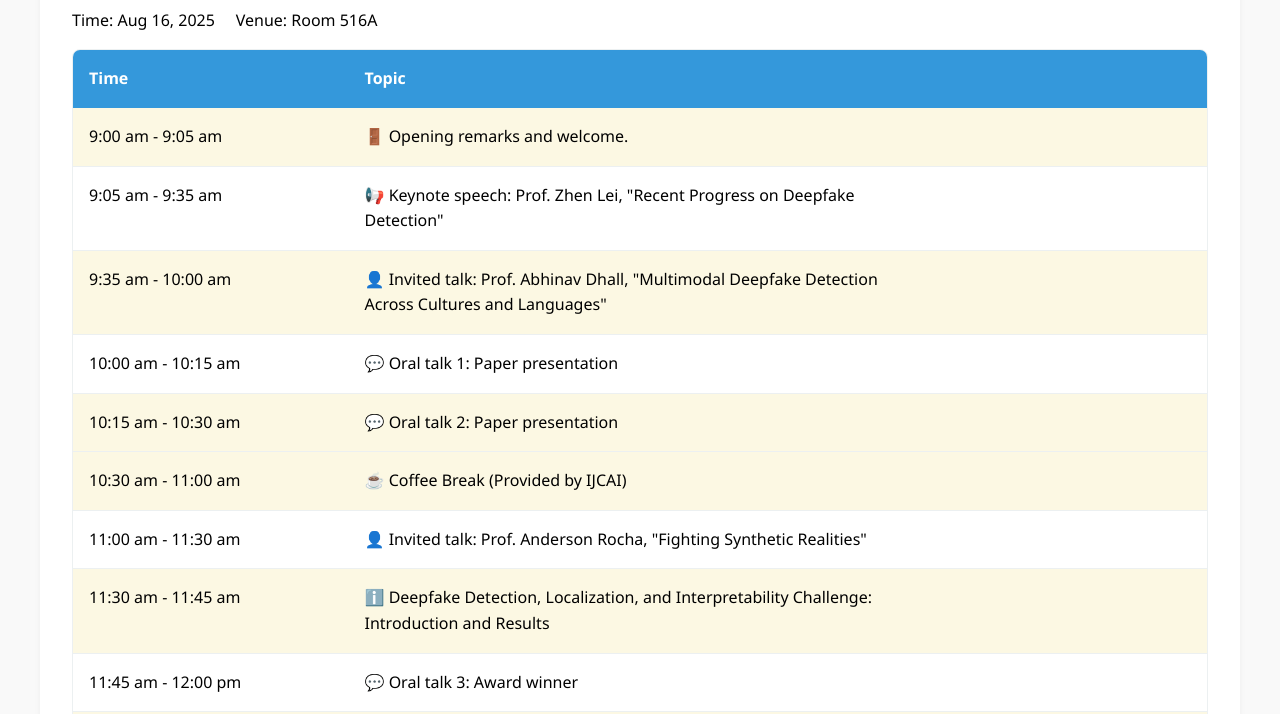
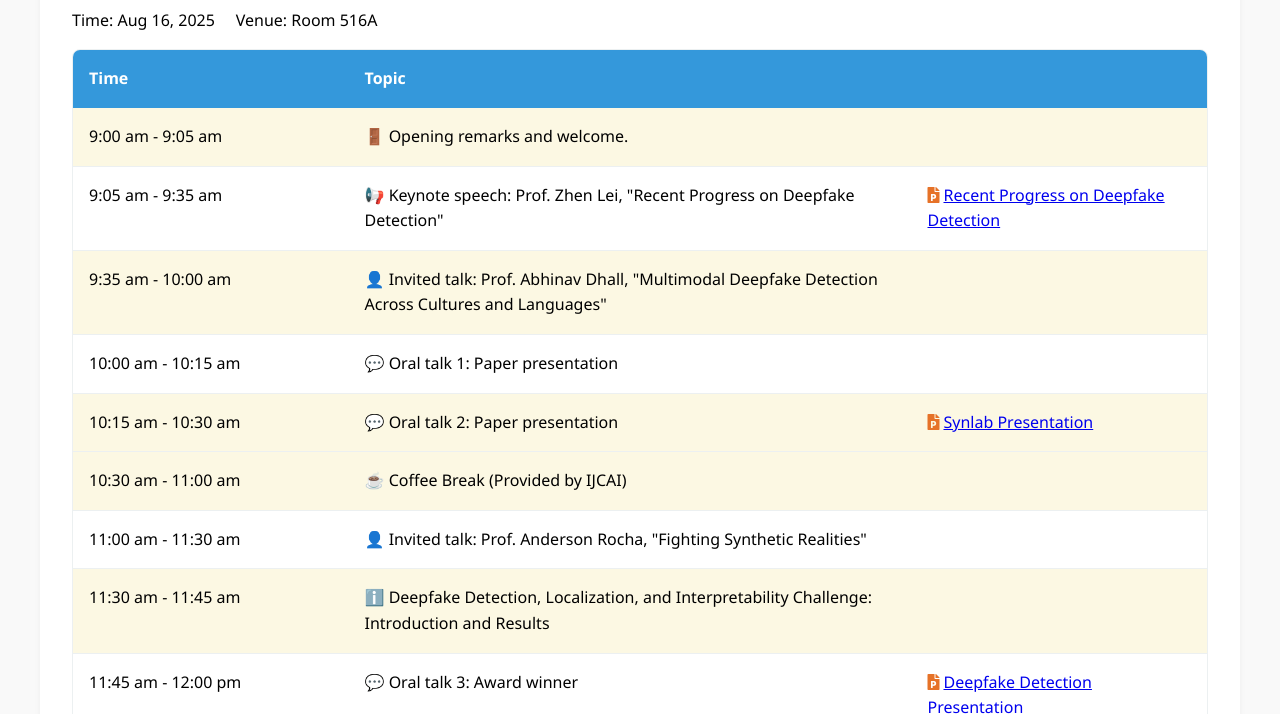
Before and after one commit to deepfake-workshop-ijcai2025/main, a plain HTML site: page schedule.html in a window 1280 px wide. Shown: the part 238-952 px from the top of the page. Drawn offline with Linux system fonts and the light colour scheme.

Commit message:
Update schedule.html

```diff
--- a/schedule.html
+++ b/schedule.html
@@ -43,6 +43,9 @@
                 <div class="table-row">
                     <div class="date-col">9:05 am - 9:35 am</div>
                     <div class="event-col">📢 Keynote speech: Prof. Zhen Lei, "Recent Progress on Deepfake Detection"</div>
+                    <a href="ppt/Recent Progress on Deepfake Detection.pdf" target="_blank" style="margin-left:12px;">
+                        <i class="fas fa-file-powerpoint" style="color:#e67228; margin-right:4px;"></i>Recent Progress on Deepfake Detection
+                    </a>
                 </div>
                 <div class="table-row upcoming">
                     <div class="date-col">9:35 am - 10:00 am</div>
@@ -55,6 +58,9 @@
                 <div class="table-row upcoming">
                     <div class="date-col">10:15 am - 10:30 am</div>
                     <div class="event-col">💬 Oral talk 2: Paper presentation</div>
+                    <a href="ppt/Synlab Presentation.pdf" target="_blank" style="margin-left:12px;">
+                        <i class="fas fa-file-powerpoint" style="color:#e67228; margin-right:4px;"></i>Synlab Presentation
+                    </a>
                 </div>
                 <div class="table-row upcoming">
                     <div class="date-col">10:30 am - 11:00 am</div>
@@ -71,6 +77,9 @@
                 <div class="table-row">
                     <div class="date-col">11:45 am - 12:00 pm</div>
                     <div class="event-col">💬 Oral talk 3: Award winner</div>
+                    <a href="ppt/Deepfake Detection Presentation.pdf" target="_blank" style="margin-left:12px;">
+                        <i class="fas fa-file-powerpoint" style="color:#e67228; margin-right:4px;"></i>Deepfake Detection Presentation
+                    </a>
                 </div>
                 <div class="table-row upcoming">
                     <div class="date-col">12:00 pm - 12:10 pm</div>
```
